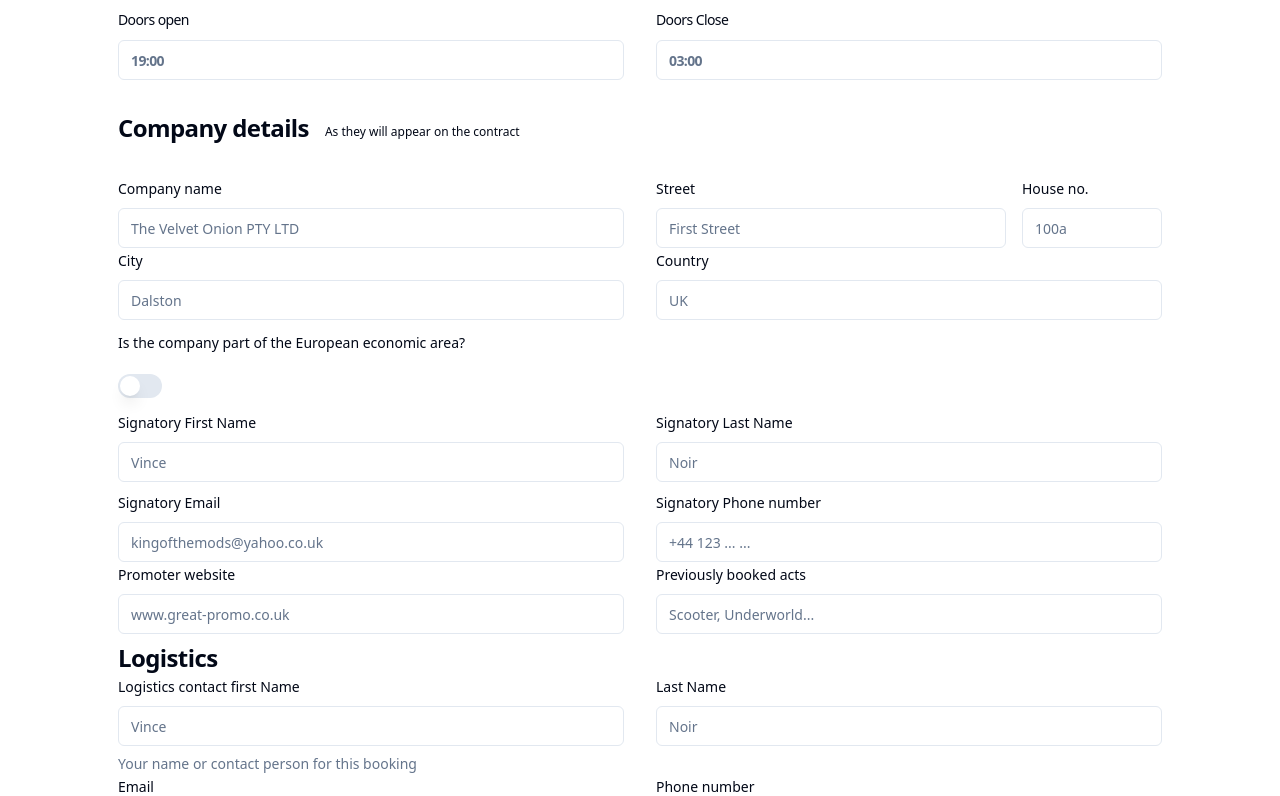
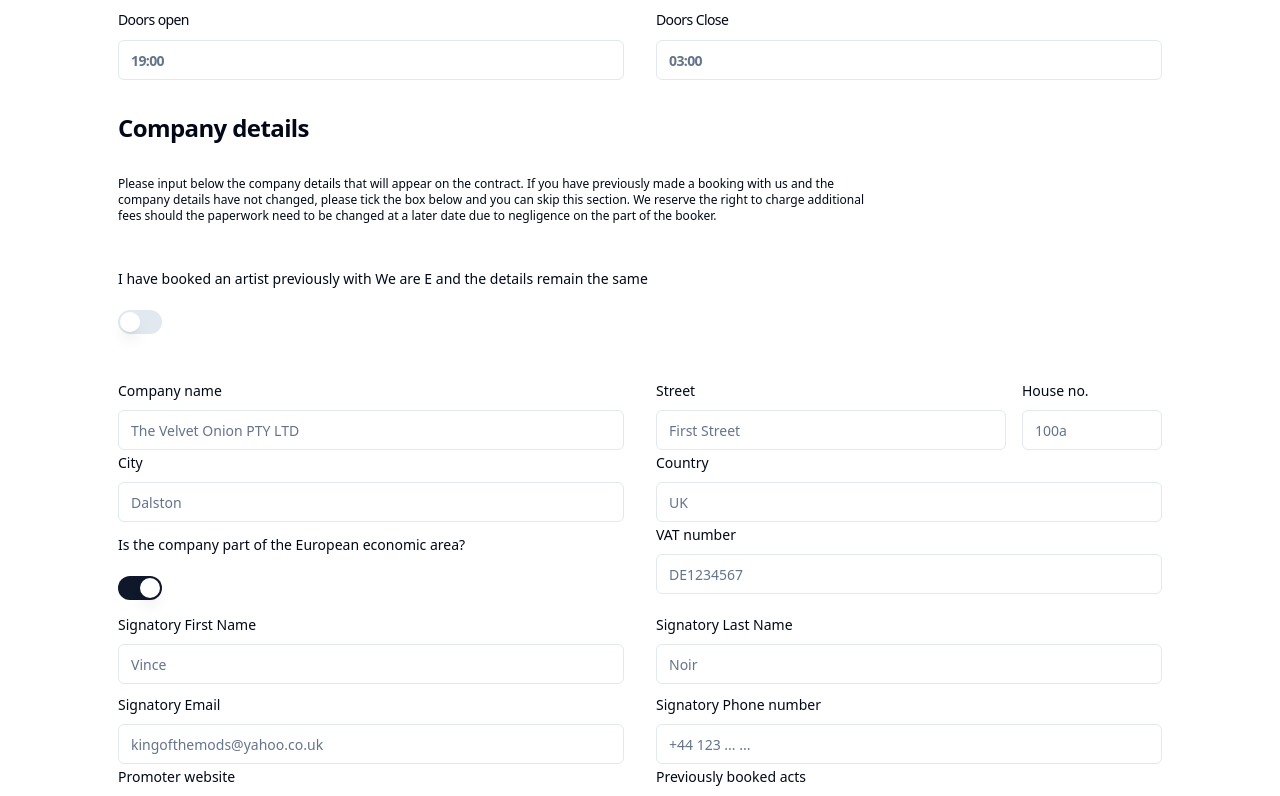
Before and after one commit to Jangelsdork/artist-booking-form, a Next.js app: page / in a window 1280 px wide. Shown: the part 1698-2494 px from the top of the page. Built offline with nearby package versions, Linux system fonts and the light colour scheme.

Commit message:
changed default of conditional form sections to true. Changed URL validation - now less strict

```diff
--- a/src/components/BookingForm.tsx
+++ b/src/components/BookingForm.tsx
@@ -57,7 +57,7 @@ export const formSchema = z.object({
   last_name: z.string().min(2).max(50),
   email: z.string().email({ message: "Please enter a valid email address." }),
   phone: z.string().min(8).max(15),
-  artist_name: z.string().min(2).max(50),
+  artist_name: z.string().min(2, {message:"You must select the artist you wish to book"}).max(50),
   type_performance: z.string().min(2).max(8),
   event_date: z.coerce.date().min(new Date(today), { message: "Date must be in the future" }),
   alternative_dates: z.string().max(50).optional(),
@@ -73,8 +73,8 @@ export const formSchema = z.object({
   venue_city: z.string().min(2).max(50),
   venue_country: z.string().min(2).max(50),
   venue_capacity: z.number().lt(100000).positive(),
-  vip_tables: z.number().lt(1000).positive(),
-  venue_website: z.string().url({ message: "Invalid url" }),
+  vip_tables: z.number().lt(1000).optional(),
+  venue_website: z.string().min(2).max(100),
   sound_system: z.string().min(2).max(100),
   stage_or_booth: z.string().min(2).max(10),
   ticket_price_adv: z.number().lt(100000).positive(),
@@ -89,6 +89,7 @@ export const formSchema = z.object({
   soundcheck: z.string().min(2).max(50),
   doors_open: z.string().min(2).max(50),
   doors_close: z.string().min(2).max(50),
+  prev_booker: z.boolean(),
   company_name: z.string().min(2).max(50),
   company_street: z.string().min(2).max(50),
   company_number: z.string().min(1).max(10),
@@ -100,7 +101,7 @@ export const formSchema = z.object({
   signatory_last: z.string().min(2).max(50),
   signatory_email: z.string().email({ message: "Please enter a valid email address." }),
   signatory_phone: z.string().min(8).max(15),
-  promoter_website: z.string().url({ message: "Invalid url" }),
+  promoter_website: z.string().min(2).max(100),
   previous_booked: z.string().min(2).max(100),
   logistics_first: z.string().min(2).max(50),
   logistics_last: z.string().min(2).max(50),
@@ -179,7 +180,7 @@ const form = useForm<z.infer<typeof formSchema>>({
       event_name: "",
       financial_offer: 100,
       currency: "EUR",
-      wht: false,
+      wht: true,
       wht_amount: 0,
       role: "",
       venue_name: "",
@@ -204,12 +205,13 @@ const form = useForm<z.infer<typeof formSchema>>({
       soundcheck: "",
       doors_open: "",
       doors_close: "",
+      prev_booker: false,
       company_name: "",
       company_street: "",
       company_number: "",
       company_city: "",
       company_country: "",
-      vat: false,
+      vat: true,
       company_vat: "",
       signatory_first: "",
       signatory_last: "",
@@ -907,11 +909,31 @@ const form = useForm<z.infer<typeof formSchema>>({
           </div>
           </h2>
           <div className="flex flex-row gap-4 items-end">
-          <h2 className="scroll-m-20 text-2xl font-semibold tracking-tight">Company details </h2> <div className=" text-xs mb-1">As they will appear on the contract</div>
+          <h2 className="scroll-m-20 text-2xl font-semibold tracking-tight">Company details </h2>
 
           </div>
+          <div className="text-xs max-w-[60vw]">Please input below the company details that will appear on the contract. If you have previously made a booking with us and the company details have not changed, please tick the box below and you can skip this section. We reserve the right to charge additional fees should the paperwork need to be changed at a later date due to negligence on the part of the booker. </div>
+          <FormField
+                control={form.control}
+                name="prev_booker"
+                render={({ field }) => (
+                  <FormItem className="flex flex-col pt-4 pb-1" >
+                    <FormLabel className="pb-4">I have booked an artist previously with We are E and the details remain the same</FormLabel>
+                    <FormControl>
+                    <Switch
 
+                      checked={field.value}
+                      onCheckedChange={field.onChange}
+                    />
+                    </FormControl>
+                    <FormDescription>
+                    </FormDescription>
+                    <FormMessage />
+                  </FormItem>
+                )}
+              />
           <div className="sm:grid sm:grid-cols-2 gap-x-8">
+
           <FormField
                 control={form.control}
                 name="company_name"
```
